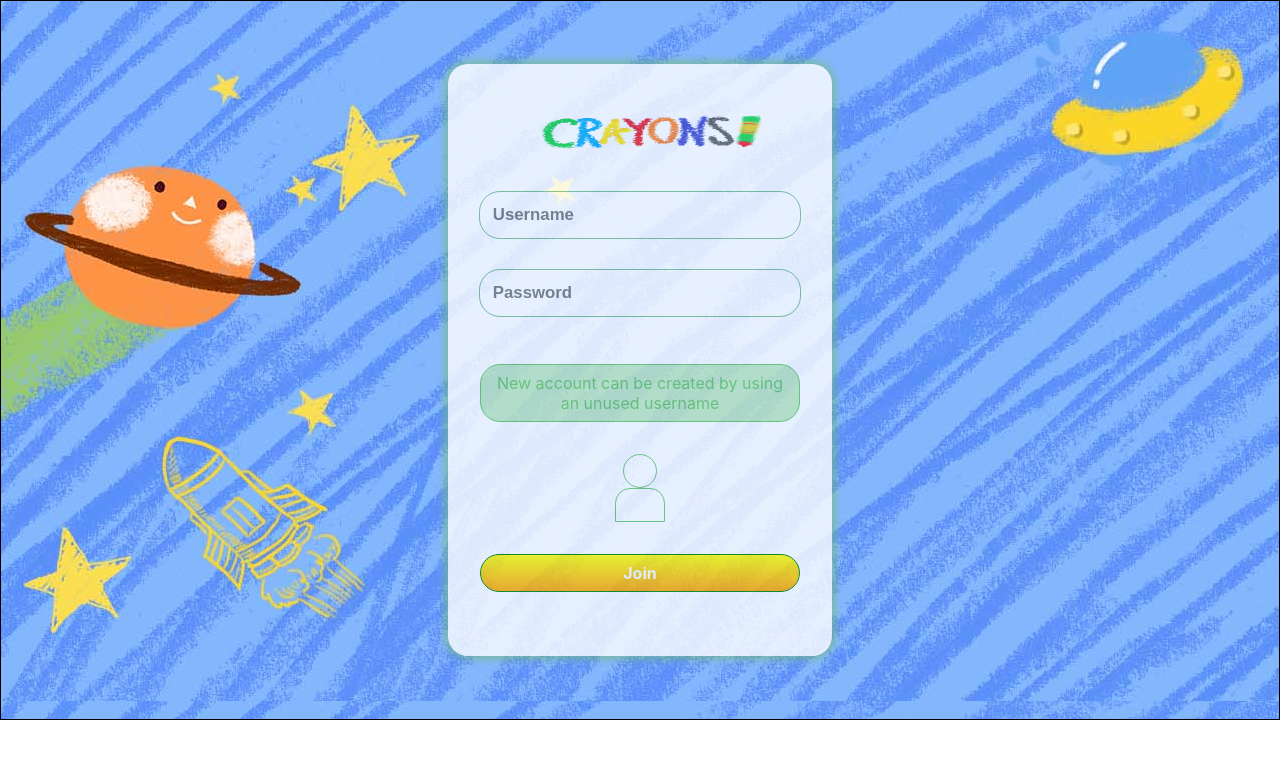
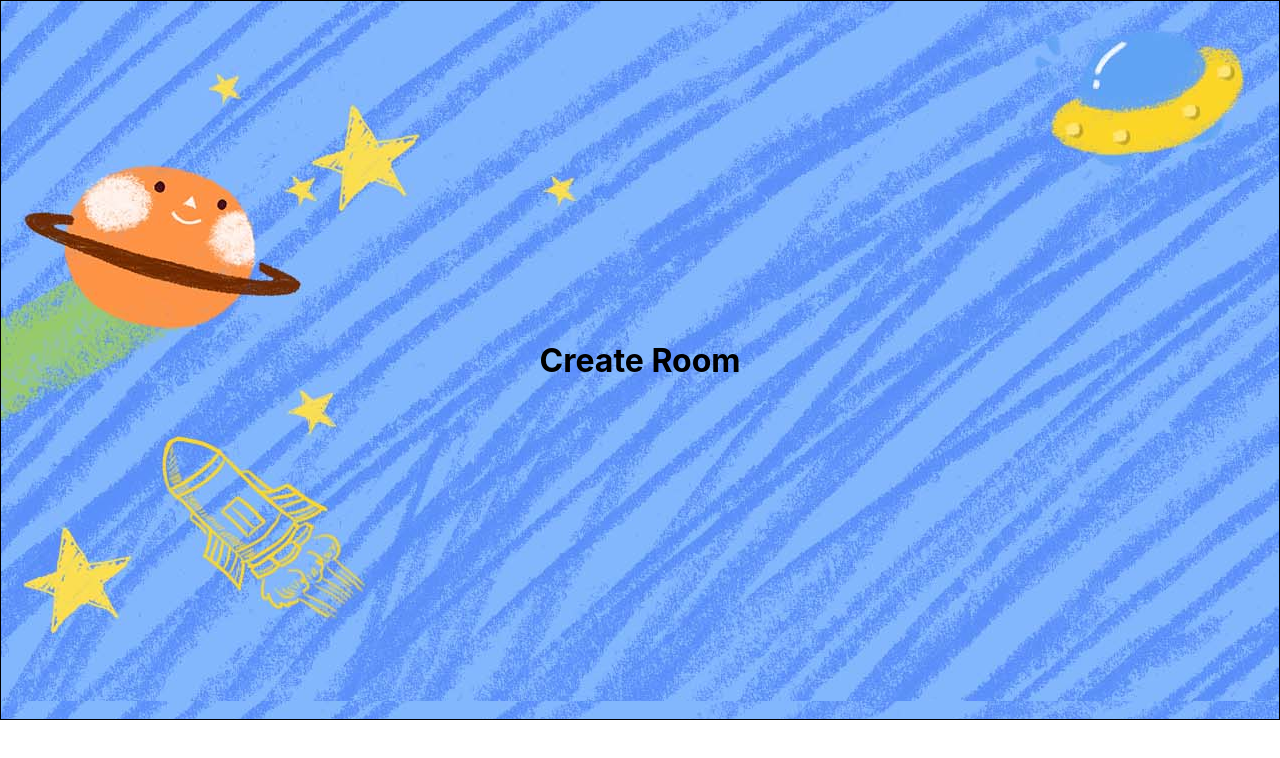
Before and after one commit to rajdeepsr2007/Crayons, a React (Create React App) app: page /create-room in a window 1280 px wide. Before the commit this address led to /auth. Shown: the top 758 px of the page. Built offline with nearby package versions, Linux system fonts and the light colour scheme.

Commit message:
Add create room

```diff
--- a/src/App.js
+++ b/src/App.js
@@ -3,6 +3,7 @@ import Auth from "./containers/Auth/auth";
 import Layout from "./hoc/Layout/layout";
 import {BrowserRouter, Switch , Route , Redirect} from 'react-router-dom';
 import Menu from "./containers/Menu/menu";
+import CreateRoom from "./containers/Create Room/create-room";
 
 function App() {
   return (
@@ -11,6 +12,7 @@ function App() {
           <Switch>
             <Route path='/auth' component={Auth} />
             <Route path='/menu' component={Menu} />
+            <Route path='/create-room' component={CreateRoom} />
             <Redirect to='/auth' />
           </Switch>
         </Layout>
--- a/src/components/Inputs/Button/button.js
+++ b/src/components/Inputs/Button/button.js
@@ -6,7 +6,7 @@ const Button = (props) => {
     const button = (
         <div
         className={classes.button}
-        onClick={() => props.onClick()}
+        onClick={props.onClick}
         style={style}
         >
             {props.children}
--- a/src/containers/Auth/auth.js
+++ b/src/containers/Auth/auth.js
@@ -59,7 +59,7 @@ const Auth = (props) => {
     const joinButton = (
         <Button
             onClick={
-                !props.loading ? authUser : () => {}
+                !props.loading ? () => authUser() : () => {}
             }
         >
             {props.loading ? <Loader /> : 'Join'}
--- /dev/null
+++ b/src/containers/Create Room/create-room.js
@@ -0,0 +1,11 @@
+import React from 'react';
+
+const CreateRoom = (props) => {
+    return(
+        <h1>
+            Create Room
+        </h1>
+    )
+}
+
+export default CreateRoom;
--- a/src/containers/Menu/menu.js
+++ b/src/containers/Menu/menu.js
@@ -20,6 +20,12 @@ const Menu = (props) => {
          })
     }
 
+    const navigate = (url) => {
+        props.history.replace(
+            url
+        )
+    }
+
     const buttonStyle = {
         padding : '1rem',
         margin : '1rem 0'
@@ -34,7 +40,9 @@ const Menu = (props) => {
         </Button>
     )
     const createRoomButton = (
-        <Button style={{
+        <Button
+        onClick={() => navigate('/create-room')}
+        style={{
             ...buttonStyle,
             background : 'orange'
         }}>
```
